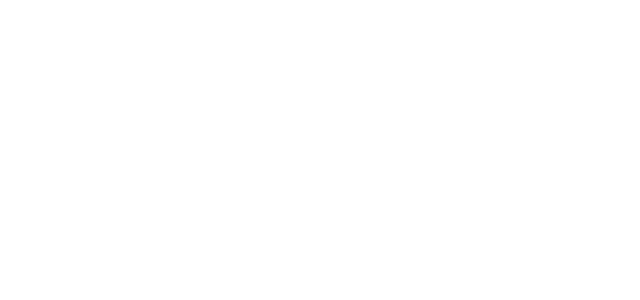
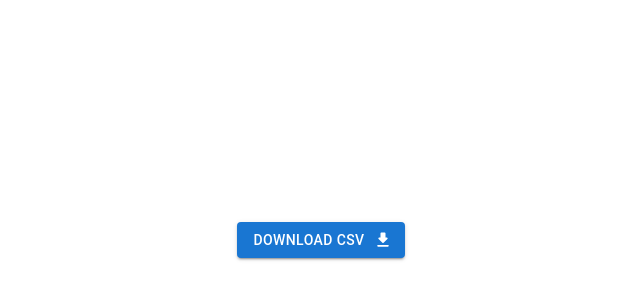
Before and after one commit to Anirudh-sk/feedbackAu, a React (Create React App) app: page /download in a window 1280 px wide. Before the commit this address had no page. Shown: the part 160-460 px from the top of the page, without its empty margins (319-959 px from the left). Built offline with nearby package versions, Linux system fonts and the light colour scheme.

Commit message:
download csv component

```diff
--- a/src/App.js
+++ b/src/App.js
@@ -5,6 +5,7 @@ import Food from "./Components/Food";
 import Security from "./Components/Security";
 import Error from "./Components/Error";
 import Thankyou from "./Components/Thankyou";
+import Download from "./Components/Download";
 
 function App() {
   return (
@@ -16,6 +17,7 @@ function App() {
           <Route path="/security" element={<Security/>}/>
           <Route path="/error" element={<Error/>}/>
           <Route path="/thankyou" element={<Thankyou/>}/>
+          <Route path="/download" element={<Download/>}/>
 
           {/* <Form /> */}
         </Routes>
--- /dev/null
+++ b/src/Components/Download.jsx
@@ -0,0 +1,24 @@
+import { DownloadRounded } from '@mui/icons-material'
+import { Button, Grid } from '@mui/material'
+import React from 'react'
+
+function Download() {
+    return (
+        <Grid
+            container
+            spacing={0}
+            direction="column"
+            alignItems="center"
+            justifyContent="center"
+            textAlign="center"
+            style={{ minHeight: '100vh' }}
+        >
+            <Button variant="contained" endIcon={<DownloadRounded />}>
+                Download CSV
+            </Button>
+
+        </Grid>
+    )
+}
+
+export default Download
```
